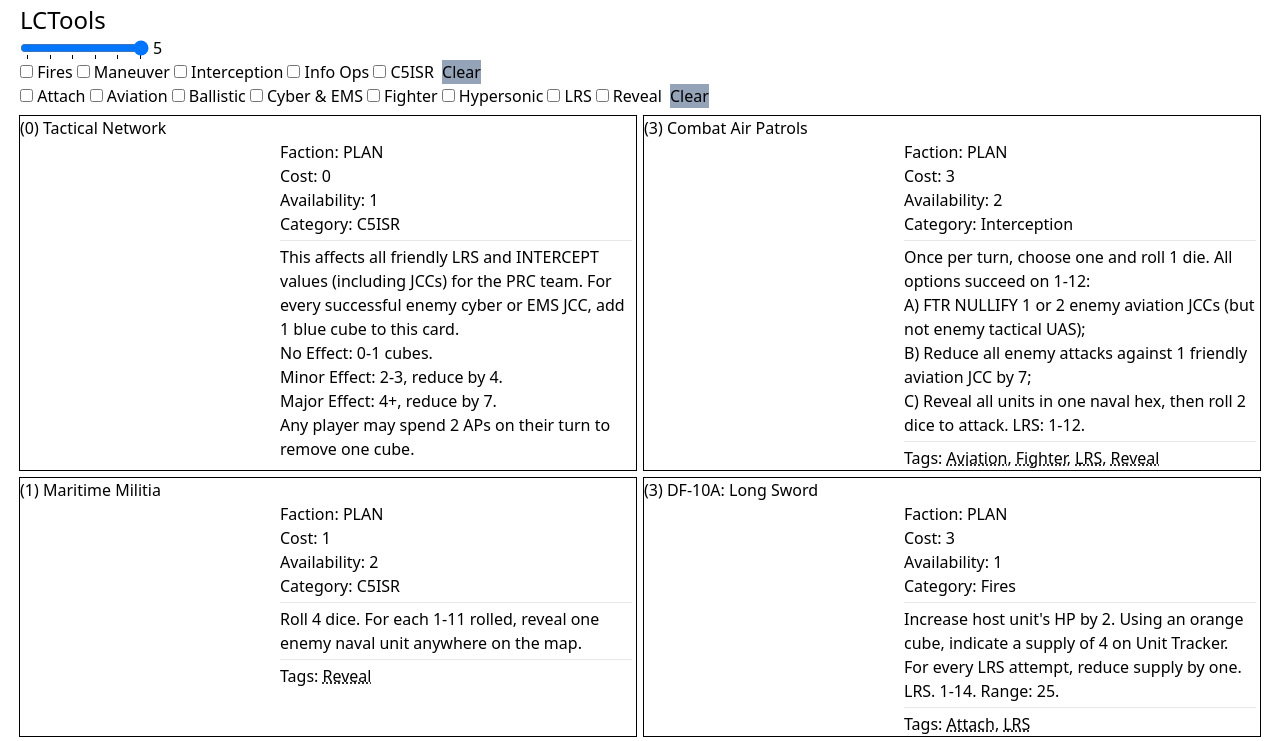
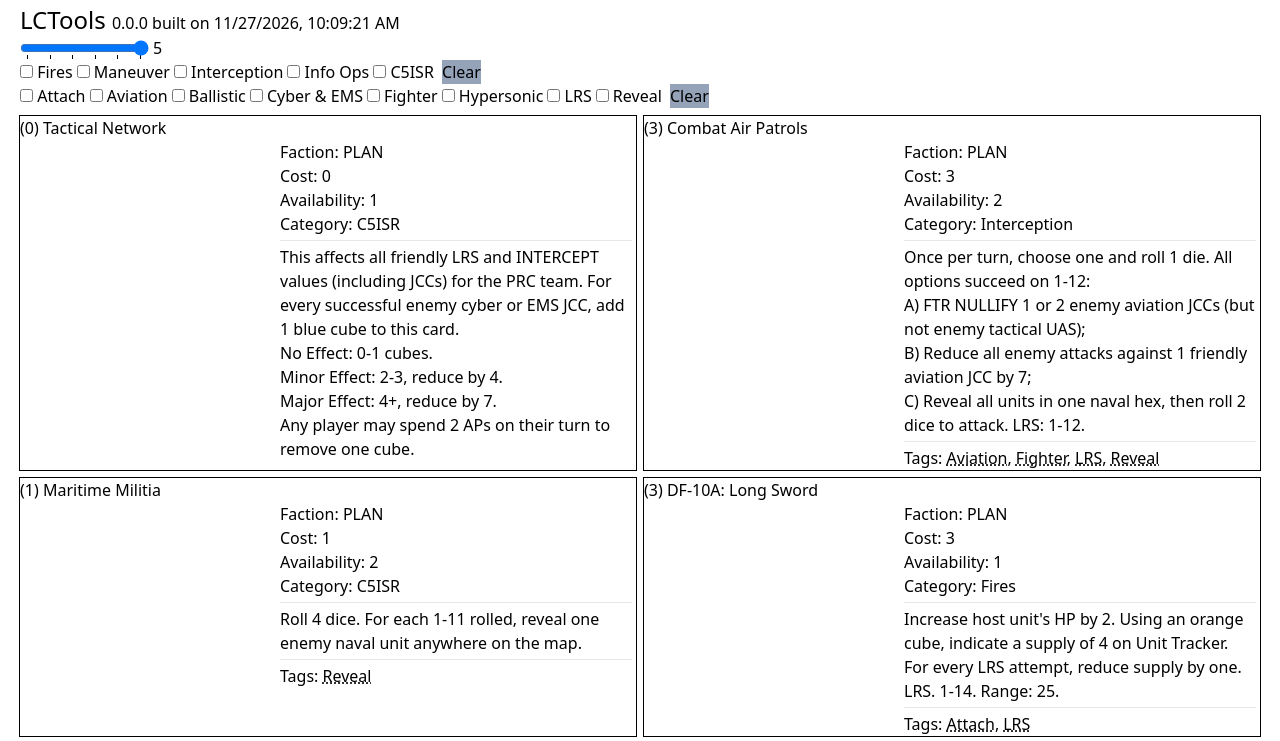
Before and after one commit to tecnd/LCTools, a SvelteKit app: page / in a window 1280 px wide. Shown: the top 741 px of the page. Built offline with nearby package versions, Linux system fonts and the light colour scheme.

Commit message:
add build timestamp

```diff
--- a/package.json
+++ b/package.json
@@ -1,6 +1,6 @@
 {
-  "name": "sveltekit-tailwind-static-template",
-  "version": "0.2.0",
+  "name": "lc-tools",
+  "version": "0.0.0",
   "private": true,
   "scripts": {
     "dev": "vite dev",
--- a/src/routes/+page.svelte
+++ b/src/routes/+page.svelte
@@ -2,6 +2,9 @@
   import type { Category, Tag } from "$lib/cards";
   import { cards, categories, tags } from "$lib/cards";
   import { flip } from "svelte/animate";
+
+  const version = __APP_VERSION__;
+  const buildTime = __APP_BUILD_TIME__;
 
   let costFilter = 5;
   let categoryFilter: Category[] = [];
@@ -24,7 +27,9 @@
 </script>
 
 <div class="sticky top-0 bg-white p-1">
-  <h1 class="text-2xl">LCTools</h1>
+  <h1 class="text-2xl">
+    LCTools <span class="text-base">{version} built on {buildTime}</span>
+  </h1>
   <div class="flex">
     <input
       type="range"
--- /dev/null
+++ b/vite-env.d.ts
@@ -0,0 +1,2 @@
+declare const __APP_VERSION__: string;
+declare const __APP_BUILD_TIME__: string;
--- a/vite.config.ts
+++ b/vite.config.ts
@@ -1,9 +1,14 @@
 import { sveltekit } from "@sveltejs/kit/vite";
 import { enhancedImages } from "@sveltejs/enhanced-img";
 import type { UserConfig } from "vite";
+import { version } from "./package.json";
 
 const config: UserConfig = {
   plugins: [enhancedImages(), sveltekit()],
+  define: {
+    __APP_VERSION__: JSON.stringify(version),
+    __APP_BUILD_TIME__: JSON.stringify(new Date().toLocaleString()),
+  },
 };
 
 export default config;
```
